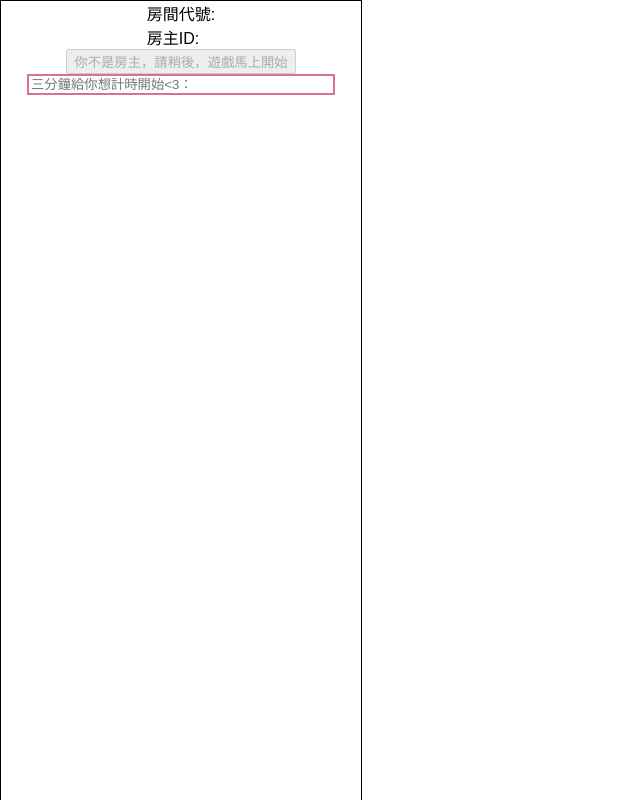
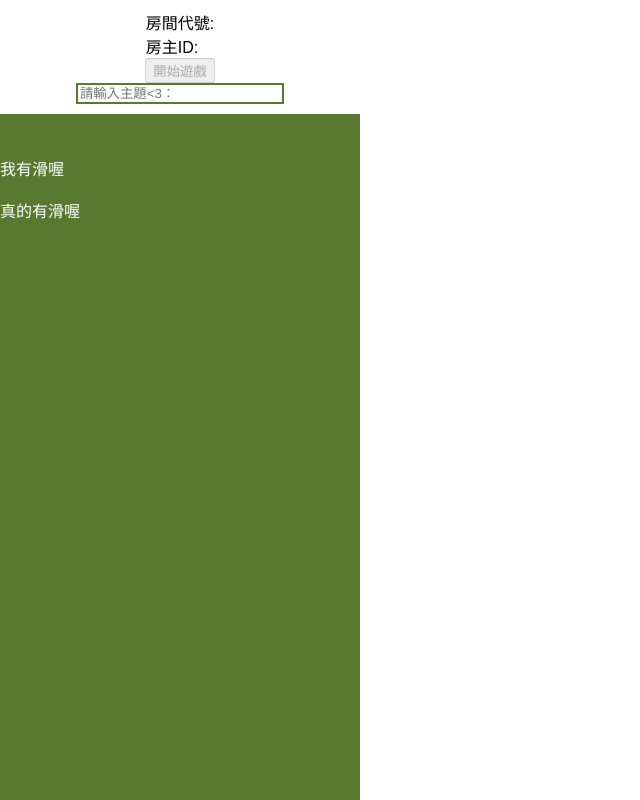
Before and after one commit to Xiaolongbao-CCU/creative, a React app: page /Game in a window 1280 px wide. Shown: the top 800 px of the page, without its empty margins (0-640 px from the left). Built offline with nearby package versions, Linux system fonts and the light colour scheme.

Commit message:
1: inputRoomId => confirm 2: styled App.js and Game.js

```diff
--- a/src/App.js
+++ b/src/App.js
@@ -4,6 +4,8 @@ import uuidv1 from 'uuid/v1';
 import Game from './Game';
 import {withRouter} from 'react-router';
 import {connect} from 'react-redux'
+import styled from 'styled-components';
+
 // import styled from 'styled-components';
 class App extends Component {
   state = {
@@ -20,28 +22,70 @@ class App extends Component {
   render() {
     return (
       <div>
-        <button onClick={() => {
-          this.setState({ roomID: uuidv1().substring(0, 6) }, () => {
-              this.props.dispatch({type: 'roomID', data: this.state.roomID});
-              this.props.dispatch({type: 'setRoomOwner', data: '威君是房主<3'})
+        <HeaderBg>
+        </HeaderBg>
+        <FooterBg>
+          <button onClick={() => {
+            this.setState({ roomID: uuidv1().substring(0, 6) }, () => {
+              this.props.dispatch({ type: 'roomID', data: this.state.roomID });
+              this.props.dispatch({ type: 'setRoomOwner', data: '威君是房主<3' })
               //按下創建房間的人，為房主，isRoomOwner = true
               //先給假值，等後端決定再思考如何辨別不同使用者
               //預期用socket ID
               this.props.history.push("/Game")
             });
           }}>創建房間(直接進入房間)</button>
-        <br></br>
-        <input onChange={(e)=> { this.setState({roomID: e.target.value})}} value={this.state.roomID}/>
-        <br></br>
-        <button onClick={() => {
+          <br></br>
+          <input onChange={(e) => { this.setState({ roomID: e.target.value }) }} onKeyDown={(e) => {
+            if (e.keyCode === 13) {
+              let response = window.confirm("想進來嗎ㄇ？");
+              if (response === true) {
+                //要確認房間存在 之後做
+                this.props.dispatch({ type: 'roomID', data: this.state.roomID });
+                this.props.history.push("/Game")
+              }
+            }
+          }} value={this.state.roomID} placeholder="請輸入房號<3" />
+          <br></br>
+          {/* <button onClick={() => {
           this.checkIfRoomIDExist(this.state.roomID)
-        }}>進入房間(需要輸入房號)</button>
+        }}>進入房間(需要輸入房號)</button> */}
 
-        {window.location.pathname === "Game" ? <Game roomID = {this.state.roomID}/> : null}
-        {/* 應該在Game裡面做狀態控制 */}
+          {window.location.pathname === "Game" ? <Game roomID={this.state.roomID} /> : null}
+          {/* 應該在Game裡面做狀態控制 */}
+        </FooterBg>
       </div>
     );
   }
 }
 
 export default withRouter(connect()(App));
+
+const HeaderBg = styled.div`
+  width: 100%;
+  height: 320px;
+`
+const FooterBg = styled.div`
+  width: 100%;
+  height: 320px;
+  display: flex;
+  flex-direction: column;
+  align-items: center;
+  justify-content: center;
+  box-sizing: border-box;
+
+  button,input {
+    width: 50%;
+    height: 40px;
+    padding: 0px;
+    border: 1.4px solid #aaa;
+    border-radius: 5px;
+    background-color: #fff;
+    color: gray;
+    font-size: 12px;
+    text-align: center;
+  }
+  input {
+    height: 38px;
+  }
+`
--- a/src/Game.js
+++ b/src/Game.js
@@ -10,26 +10,38 @@ class Game extends Component {
         ifIdeaInputFix: ""
     }
     componentDidMount = () => {
-        window.addEventListener('scroll', this.handleScroll);
+        // window.addEventListener('scroll', this.handleScroll);
     }
     componentWillUnmount() {
-        window.removeEventListener('scroll', this.handleScroll);
+        // window.removeEventListener('scroll', this.handleScroll);
     }
-    handleScroll = () => {
-        if (document.body.scrollTop > 83 || document.documentElement.scrollTop > 83) {
-            this.setState({ ifIdeaInputFixed: "fixed"})
-        } else {
-            this.setState({ ifIdeaInputFixed: "static" })
-        }
-    }
+    // handleScroll = () => {
+    //     if (document.body.scrollTop > 83 || document.documentElement.scrollTop > 83) {
+    //         this.setState({ ifIdeaInputFixed: "fixed"})
+    //     } else {
+    //         this.setState({ ifIdeaInputFixed: "static" })
+    //     }
+    // }
     render() {
         return (
             <Background>
-                房間代號:{this.props.roomID}<br></br>
-                房主ID:{this.props.roomOwner}<br></br>
-                <GameStartButton isRoomOwnerOrNot={this.state.userID === this.props.roomOwner}></GameStartButton>
-                <div id= 'demo'></div>
-                <IdeaInput placeholder='三分鐘給你想計時開始<3：' ifIdeaInputFixed={this.state.ifIdeaInputFixed}></IdeaInput>
+                <Fixedtheme>
+                    房間代號:{this.props.roomID}<br></br>
+                    房主ID:{this.props.roomOwner}<br></br>
+                    {/* debug用 */}
+                    <GameStartButton isRoomOwnerOrNot={this.state.userID === this.props.roomOwner}></GameStartButton>
+                    <div id='timer'></div>
+                    <IdeaInput placeholder='請輸入主題<3：' ifIdeaInputFixed={this.state.ifIdeaInputFixed}></IdeaInput>
+                </Fixedtheme>
+                <NoteArea>
+                    <br/>
+                    <br />
+                    我有滑喔
+                    <br />
+                    <br />
+                    真的有滑喔
+                </NoteArea>
+                <NewNoteButton/>
             </Background>
         );
     }
@@ -43,6 +55,8 @@ const mapStateToProps = state => {
 export default withRouter(connect(mapStateToProps)(Game));
 //connect 連結到的是reducer裡面的state,如果有多個reducer則要指定reducer
 //整包的store.reducerName.state中指定的property
+
+const milkshop = '#587a30';
 const Background = styled.div`
     display: flex;
     flex-direction: column;
@@ -52,12 +66,39 @@ const Background = styled.div`
     height: 5000px;
     /* debug用height */
     overflow-x: hidden;
-    background-color: white;
-    border: 1px solid #000;
+    background: ${milkshop};
+`
+const Fixedtheme = styled.div`
+    position: fixed;
+    display: flex;
+    flex-direction: column;
+    align-items: center;
+    width: 100%;
+    padding: 10px;
+    background-color: #FFF;
 `
 const IdeaInput = styled.input`
-    width: 300px;
+    width: 200px;
     color: palevioletred;
-    border: 2px solid palevioletred;
-    position: ${props => props.ifIdeaInputFixed};
+    border: 2px solid ${milkshop};
 `
+const NoteArea = styled.div`
+    width: 100%;
+    height: 4000px;
+    margin-top: 120px;
+    /* debug */
+    background: ${milkshop};
+    color: white;
+`
+const NewNoteButton = styled.button`
+    position: fixed;
+    width: 50px;
+    height: 50px;
+    display: fixed;
+    bottom: 10px;
+    right: 10px;
+    border: 0px solid #000;;
+    border-radius: 100%;
+    background: #fff;
+    opacity: .9;
+`
--- a/src/GameStartButton.js
+++ b/src/GameStartButton.js
@@ -2,6 +2,7 @@ import React from 'react';
 import {connect} from 'react-redux';
 
 const countDownTimer = ()=> {
+    document.getElementById('timer').style.display = 'block';
     document.getElementById('startTimer').style.display = 'none';
     let countDownDate = new Date().getTime() + 3000 + 1000;
 
@@ -17,13 +18,13 @@ const countDownTimer = ()=> {
         let minutes = Math.floor((distance % (1000 * 60 * 60)) / (1000 * 60));
         let seconds = Math.floor((distance % (1000 * 60)) / 1000);
 
-        // Display the result in the element with id="demo"
-        document.getElementById("demo").innerHTML =minutes + "m " + seconds + "s ";
+        // Display the result in the element with id="timer"
+        document.getElementById("timer").innerHTML =minutes + "m " + seconds + "s ";
 
         // If the count down is finished, write some text
         if (distance <= 0) {
             clearInterval(x);
-            document.getElementById("demo").style.display='none';
+            document.getElementById("timer").style.display='none';
             document.getElementById('startTimer').style.display = 'block';
         }
     }, 50);
@@ -37,14 +38,16 @@ const GameStartButton = ({isRoomOwnerOrNot}) => {
             ()=>{countDownTimer()}
         }
     >
-    你是房主，請按開始遊戲
+    {/* 你是房主，請按開始遊戲 */}
+    開始遊戲
     </button>
 
     } else {
         return <button
             disabled
         >
-        你不是房主，請稍後，遊戲馬上開始
+        {/* 你不是房主，請稍後，遊戲馬上開始 */}
+        開始遊戲
         </button>
     }
 }
```
